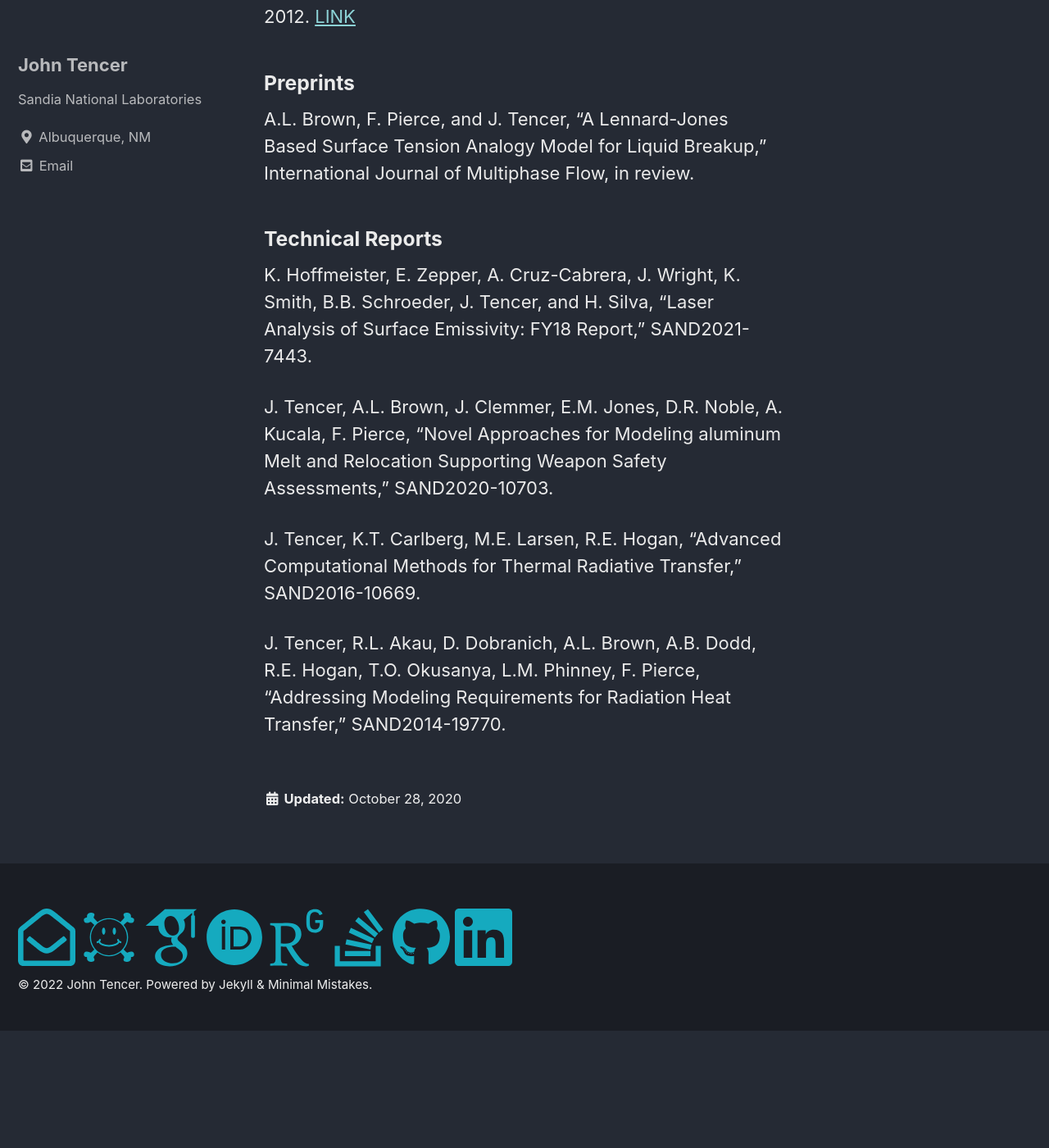
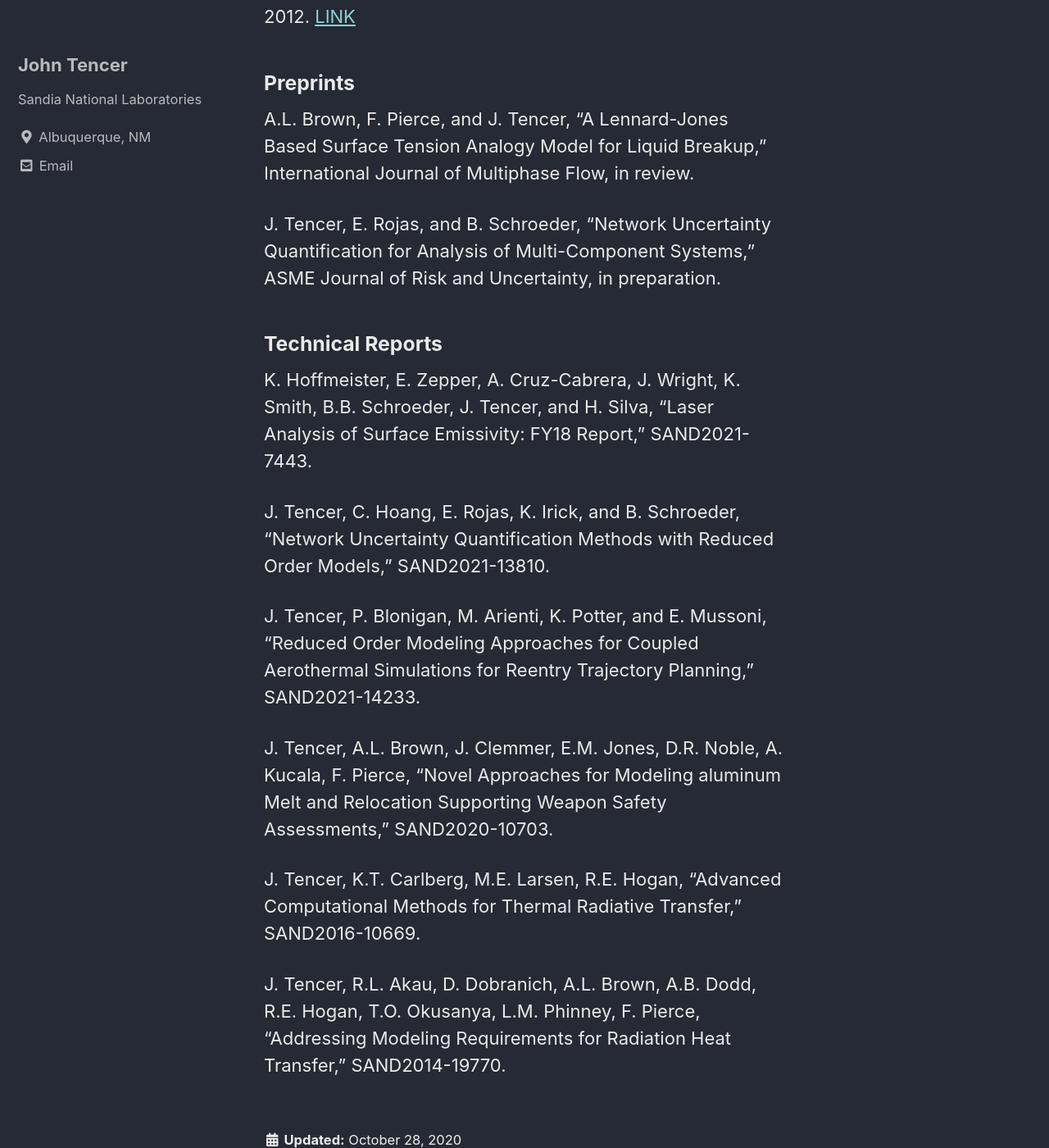
Before and after one commit to jtencer/jtencer.github.io, a Jekyll site: the page built from _pages/pubs.md, in a window 1280 px wide and 1400 px high, scrolled down 4630 px. Shown: the whole window at 82% size. Built offline with Jekyll 4.4.1, drawn with Linux system fonts in a browser that asks for light colours; cached includes are drawn as plain includes; before the commit the page ends 5887 px from its top, so only the background shows below that.

Commit message:
add some extra pubs

```diff
--- a/_pages/pubs.md
+++ b/_pages/pubs.md
@@ -66,9 +66,15 @@ J. Tencer and J. Howell, "On multilayer modeling of radiative transfer for use w
 
 A.L. Brown, F. Pierce, and J. Tencer, "A Lennard-Jones Based Surface Tension Analogy Model for Liquid Breakup," International Journal of Multiphase Flow, in review.
 
+J. Tencer, E. Rojas, and B. Schroeder, "Network Uncertainty Quantification for Analysis of Multi-Component Systems," ASME Journal of Risk and Uncertainty, in preparation.
+
 ### Technical Reports
 
 K. Hoffmeister, E. Zepper, A. Cruz-Cabrera, J. Wright, K. Smith, B.B. Schroeder, J. Tencer, and H. Silva, "Laser Analysis of Surface Emissivity: FY18 Report," SAND2021-7443.
+
+J. Tencer, C. Hoang, E. Rojas, K. Irick, and B. Schroeder, "Network Uncertainty Quantification Methods with Reduced Order Models," SAND2021-13810.
+
+J. Tencer, P. Blonigan, M. Arienti, K. Potter, and E. Mussoni, "Reduced Order Modeling Approaches for Coupled Aerothermal Simulations for Reentry Trajectory Planning," SAND2021-14233.
 
 J. Tencer, A.L. Brown, J. Clemmer, E.M. Jones, D.R. Noble, A. Kucala, F. Pierce, "Novel Approaches for Modeling aluminum Melt and Relocation Supporting Weapon Safety Assessments," SAND2020-10703.
 
```
